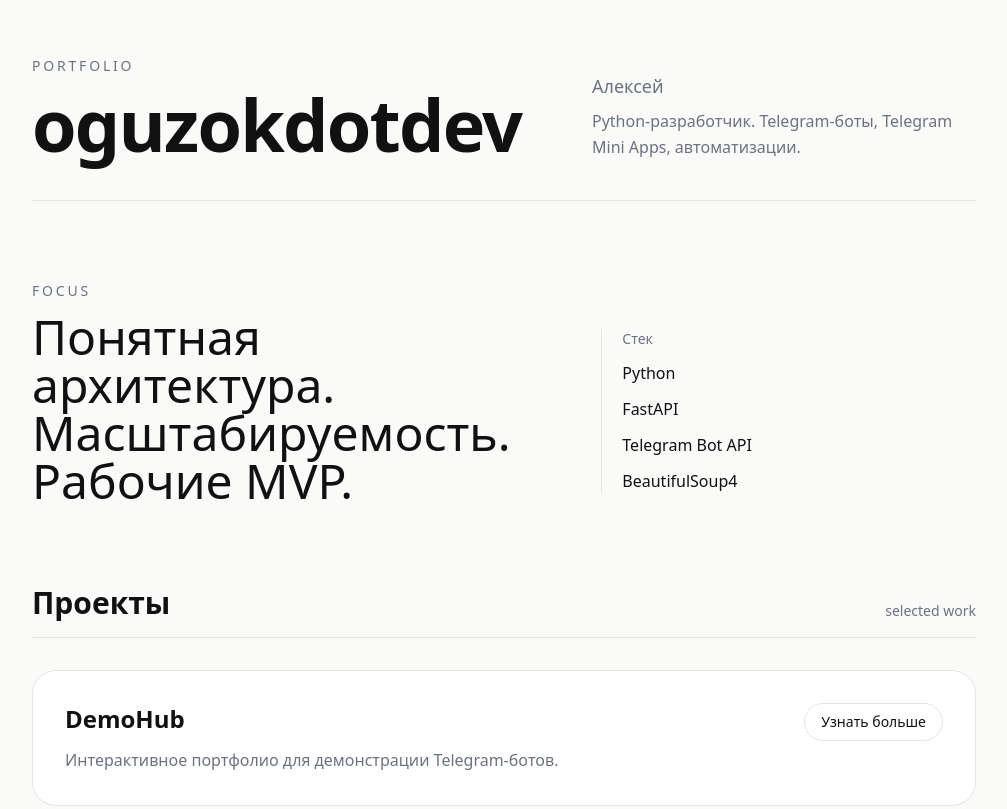
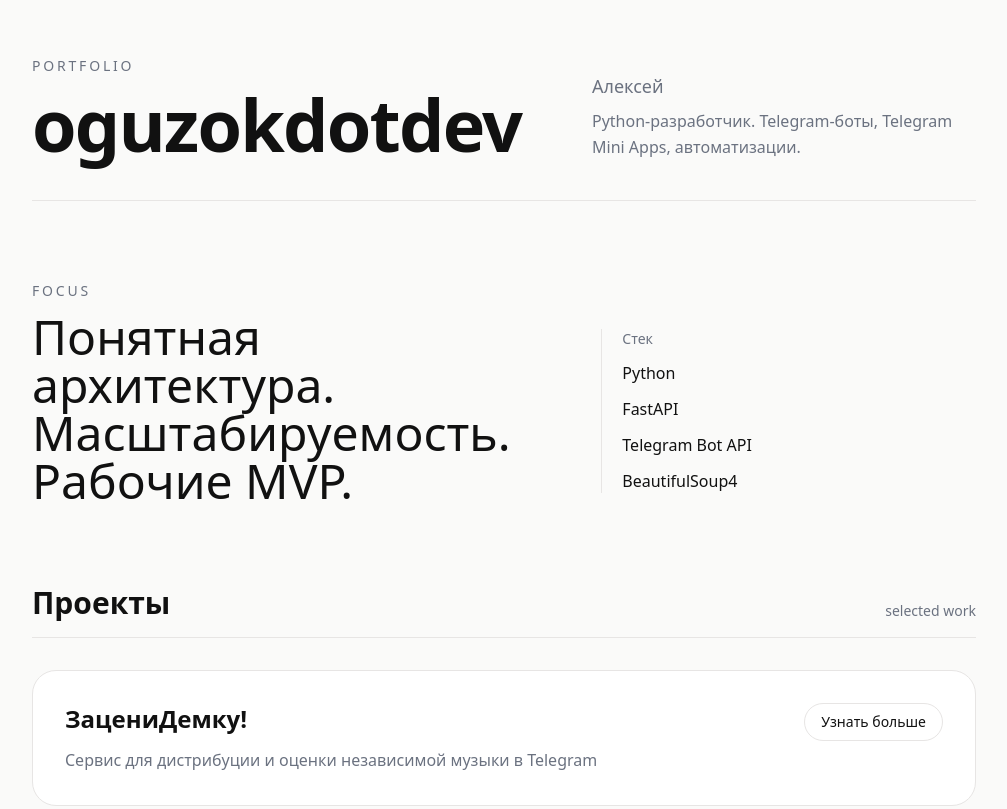
Before and after one commit to oguzokdotdev/demohub, a plain HTML site: page index.html in a window 1280 px wide. Shown: the top 809 px of the page, without its empty margins (136-1143 px from the left). Drawn offline with nearby package versions, Linux system fonts and the light colour scheme.

Commit message:
Add 'ЗацениДемку!' section to index.html
Added a new section for 'ЗацениДемку!' with description and link.

```diff
--- a/index.html
+++ b/index.html
@@ -53,6 +53,27 @@
           <h2 class="text-2xl font-semibold md:text-3xl">Проекты</h2>
           <p class="text-sm text-muted">selected work</p>
         </div>
+
+        <div class="space-y-4">
+          <article class="group rounded-3xl border border-line bg-white p-6 transition hover:-translate-y-0.5 hover:shadow-sm md:p-8">
+            <div class="flex flex-col gap-6 md:flex-row md:items-start md:justify-between">
+              <div class="max-w-2xl">
+                <h3 class="text-2xl font-semibold">ЗацениДемку!</h3>
+                <p class="mt-3 text-base leading-relaxed text-muted">
+                  Сервис для дистрибуции и оценки независимой музыки в Telegram
+                </p>
+              </div>
+                <div class="shrink-0 flex items-center">
+                  <a
+                    href="https://t.me/zacenidemky_official"
+                    target="_blank"
+                    class="inline-flex items-center gap-2 rounded-full border border-line px-4 py-2 text-sm font-medium transition hover:bg-ink hover:text-white"
+                  >
+                    Узнать больше
+                  </a>
+                </div>
+            </div>
+          </article>
 
         <div class="space-y-4">
           <article class="group rounded-3xl border border-line bg-white p-6 transition hover:-translate-y-0.5 hover:shadow-sm md:p-8">
```
